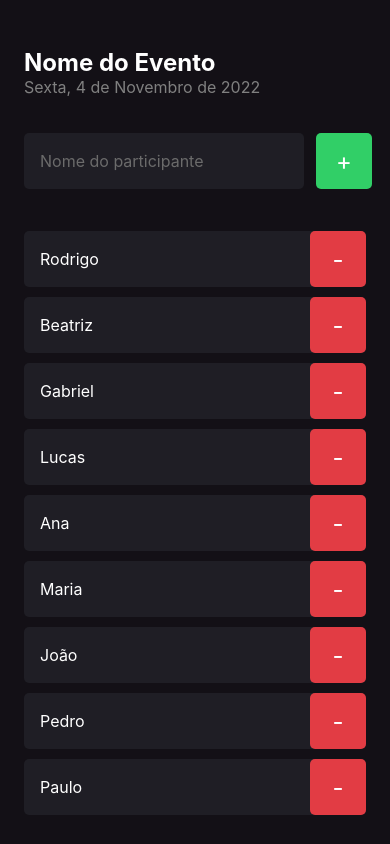
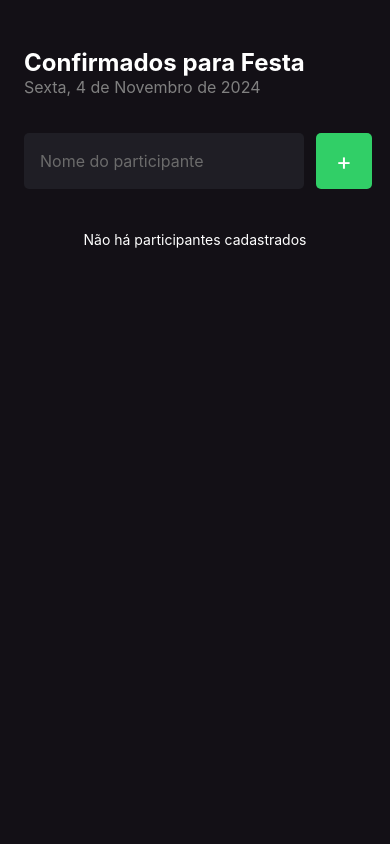
Before and after one commit to siquara/01-Projeto-Fundamentos, a React Native app: screen / in a window 390 px wide. Built offline with nearby package versions, Linux system fonts and the light colour scheme.

Commit message:
Feat [Finalizando a aplicacao]

```diff
--- a/src/screens/Home/index.tsx
+++ b/src/screens/Home/index.tsx
@@ -1,44 +1,31 @@
-import {
-  Alert,
-  FlatList,
-  ScrollView,
-  Text,
-  TextInput,
-  TouchableOpacity,
-  View,
-} from "react-native";
+import { Alert, FlatList, Text, TextInput, View } from "react-native";
 import { styles } from "./styles";
 import { Participant } from "../../components/Participant";
 import { Button } from "../../components/Button";
+import { useState } from "react";
 
 export function Home() {
-  const participants = [
-    "Rodrigo",
-    "Beatriz",
-    "Gabriel",
-    "Lucas",
-    "Ana",
-    "Maria",
-    "João",
-    "Pedro",
-    "Paulo",
-    "Júlia",
-    "Clarisse",
-  ];
+  const [participants, setParticipants] = useState<string[]>([]);
+  const [newParticipant, setNewParticipant] = useState("");
 
   function handleParticipantAdd() {
-    if (participants.includes("Rodrigo")) {
+    if (participants.includes(newParticipant)) {
       return Alert.alert(
         "Partcipante já cadastrado!",
         "Já existe um participante cadastrado lista"
       );
     }
+    setParticipants([...participants, newParticipant]);
+    setNewParticipant("");
   }
   function handleParticipantRemove(name: string) {
     Alert.alert("Remover participante", `Deseja remover ${name}?`, [
       {
         text: "Sim",
-        onPress: () => Alert.alert(`${name} foi deletado da lista!`),
+        onPress: () =>
+          setParticipants((prevState) =>
+            prevState.filter((participant) => participant !== name)
+          ),
       },
       {
         text: "Não",
@@ -48,14 +35,16 @@ export function Home() {
   }
   return (
     <View style={styles.container}>
-      <Text style={styles.eventName}>Nome do Evento</Text>
-      <Text style={styles.eventDate}>Sexta, 4 de Novembro de 2022</Text>
+      <Text style={styles.eventName}>Confirmados para Festa</Text>
+      <Text style={styles.eventDate}>Sexta, 4 de Novembro de 2024</Text>
 
       <View style={styles.form}>
         <TextInput
           style={styles.input}
           placeholder="Nome do participante"
           placeholderTextColor="#6B6B6B"
+          onChangeText={setNewParticipant}
+          value={newParticipant}
         />
         <Button variant="add" onPress={handleParticipantAdd} />
       </View>
```
